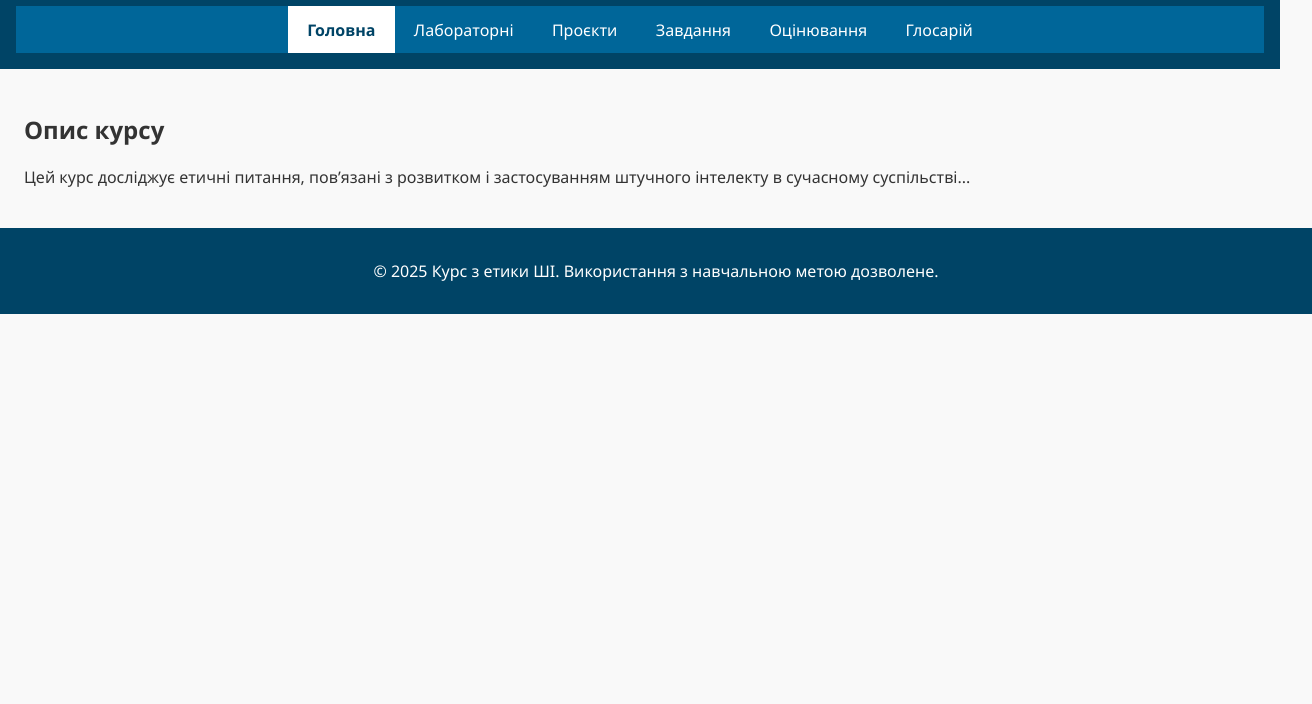
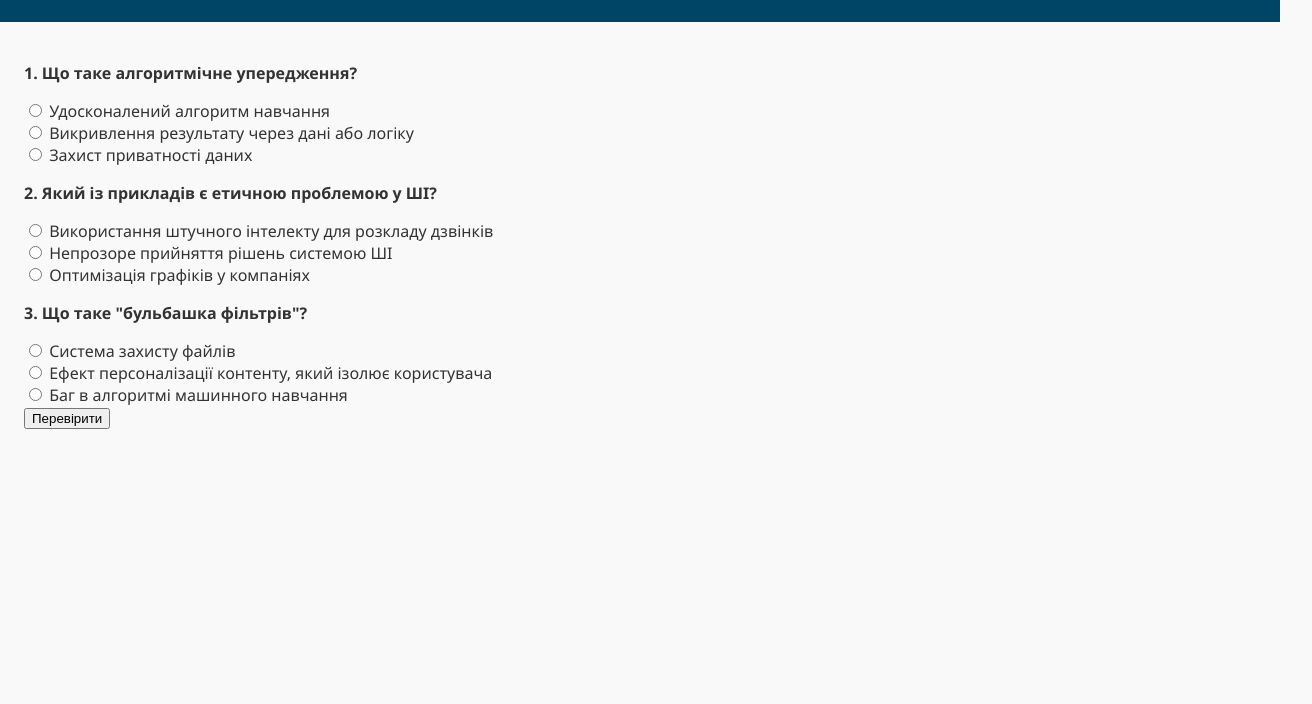
Before and after one commit to LytvynenkoPavlo/Materiak-AI, a plain HTML site: page index.html in a window 1280 px wide. Shown: the part 96-800 px from the top of the page, 1312 px wide, since content can reach past the window. Drawn offline with Linux system fonts and the light colour scheme; files that its build step writes are made by us from their sources; files whose address does not match are found by name.

Commit message:
Update index.html

```diff
--- a/index.html
+++ b/index.html
@@ -1,64 +1,44 @@
 <!DOCTYPE html>
 <html lang="uk">
 <head>
-  <meta charset="UTF-8" />
-  <meta name="viewport" content="width=device-width, initial-scale=1.0"/>
-  <title>Курс: Етика ШІ</title>
-  <link rel="stylesheet" href="custom.css" />
+  <meta charset="UTF-8">
+  <meta name="viewport" content="width=device-width, initial-scale=1">
+  <title>Тест: Етика ШІ</title>
+  <link rel="stylesheet" href="custom.css">
 </head>
 <body>
   <header>
-    <h1>🧠 Етика ШІ та соціальні наслідки</h1>
-    <nav>
-      <ul class="tabs">
-        <li data-tab="intro" class="active">Головна</li>
-        <li data-tab="labs">Лабораторні</li>
-        <li data-tab="projects">Проєкти</li>
-        <li data-tab="tasks">Завдання</li>
-        <li data-tab="assessment">Оцінювання</li>
-        <li data-tab="glossary">Глосарій</li>
-      </ul>
-    </nav>
+    <h1>🧪 Тест з теми «Етика ШІ та соціальні наслідки»</h1>
   </header>
 
   <main>
-    <section id="intro" class="tab-content active">
-      <h2>Опис курсу</h2>
-      <p>Цей курс досліджує етичні питання, пов’язані з розвитком і застосуванням штучного інтелекту в сучасному суспільстві...</p>
-    </section>
+    <form id="quiz-form">
+      <div class="question">
+        <p><strong>1. Що таке алгоритмічне упередження?</strong></p>
+        <label><input type="radio" name="q1" value="a"> Удосконалений алгоритм навчання</label><br>
+        <label><input type="radio" name="q1" value="b"> Викривлення результату через дані або логіку</label><br>
+        <label><input type="radio" name="q1" value="c"> Захист приватності даних</label>
+      </div>
 
-    <section id="labs" class="tab-content">
-      <h2>Лабораторні роботи</h2>
-      <p>Тут будуть представлені інтерактивні приклади з теми упередженості ШІ, роботи алгоритмів та інше.</p>
-    </section>
+      <div class="question">
+        <p><strong>2. Який із прикладів є етичною проблемою у ШІ?</strong></p>
+        <label><input type="radio" name="q2" value="a"> Використання штучного інтелекту для розкладу дзвінків</label><br>
+        <label><input type="radio" name="q2" value="b"> Непрозоре прийняття рішень системою ШІ</label><br>
+        <label><input type="radio" name="q2" value="c"> Оптимізація графіків у компаніях</label>
+      </div>
 
-    <section id="projects" class="tab-content">
-      <h2>Навчальні проєкти</h2>
-      <p>Розробка чат-ботів, маніфестів ШІ, презентацій та дослідницьких матеріалів.</p>
-    </section>
+      <div class="question">
+        <p><strong>3. Що таке "бульбашка фільтрів"?</strong></p>
+        <label><input type="radio" name="q3" value="a"> Система захисту файлів</label><br>
+        <label><input type="radio" name="q3" value="b"> Ефект персоналізації контенту, який ізолює користувача</label><br>
+        <label><input type="radio" name="q3" value="c"> Баг в алгоритмі машинного навчання</label>
+      </div>
 
-    <section id="tasks" class="tab-content">
-      <h2>Завдання</h2>
-      <p>Завдання для індивідуального і групового опрацювання після кожної теми.</p>
-    </section>
+      <button type="submit">Перевірити</button>
+    </form>
 
-    <section id="assessment" class="tab-content">
-      <h2>Критерії оцінювання</h2>
-      <p>Формувальне оцінювання за рівнями: знання, аналіз, етична позиція, презентація результатів.</p>
-    </section>
-
-    <section id="glossary" class="tab-content">
-      <h2>Глосарій</h2>
-      <ul>
-        <li><strong>ШІ (Штучний інтелект)</strong> — системи, які імітують інтелектуальну діяльність людини.</li>
-        <li><strong>Алгоритмічне упередження</strong> — систематичне викривлення результатів, спричинене даними або логікою алгоритму.</li>
-      </ul>
-    </section>
+    <div id="result" class="hidden"></div>
   </main>
-
-  <footer>
-    <p>&copy; 2025 Курс з етики ШІ. Використання з навчальною метою дозволене.</p>
-  </footer>
 
   <script src="interactive.js"></script>
 </body>
```
